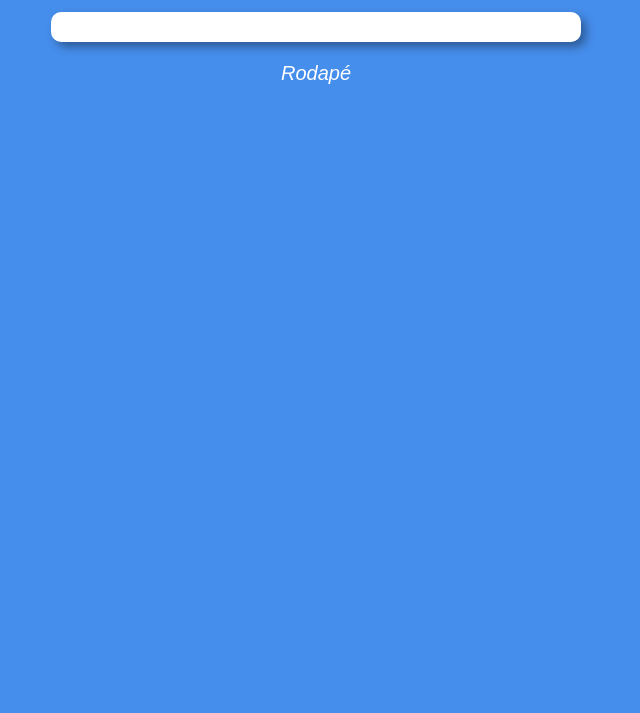
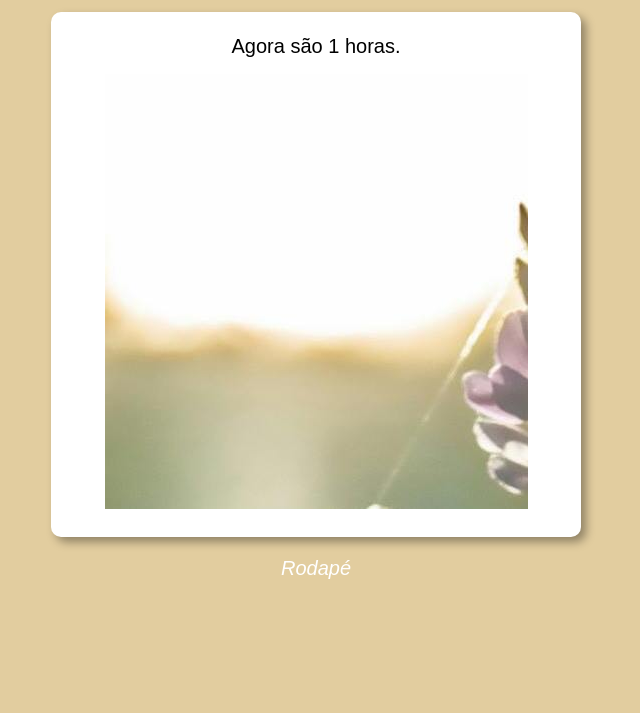
Before and after one commit to brunodepaula95/JavaScript, a plain HTML site: page aula6/modelo.html in a window 1280 px wide. Shown: the part 87-800 px from the top of the page, without its empty margins (324-964 px from the left). Drawn offline with Linux system fonts and the light colour scheme.

Commit message:
Exercicio html/css/js muda layout conforme horario

```diff
--- a/aula6/modelo.html
+++ b/aula6/modelo.html
@@ -3,19 +3,19 @@
 <head>
     <meta charset="UTF-8">
     <meta name="viewport" content="width=device-width, initial-scale=1.0">
-    <title>Modelo de Exercicio</title>
+    <title>Hora do Dia</title>
     <link rel="stylesheet" href="style.css">
 </head>
-<body>
+<body onload="carregar()">
     <header>
-        <h1>Título</h1>
+        <h1>Hora do Dia</h1>
     </header>
     <section>
-        <div>
+        <div id="msg">
 
         </div>
-        <div>
-
+        <div id="foto">
+            <img id="imagem" src="manha.jpg" alt="Foto do dia">
         </div>
 
     </section>
--- a/aula6/script.js
+++ b/aula6/script.js
@@ -0,0 +1,18 @@
+function carregar(){
+var msg = document.getElementById('msg')
+var img = document.getElementById('imagem')
+var data = new Date()
+var hora = data.getHours()
+msg.innerHTML = `Agora são ${hora} horas.`
+
+if(hora >= 0 && hora < 12){
+    img.src = 'manha.jpg'
+    document.body.style.background = '#e2cd9f'
+} else if(hora >= 12 && hora < 18){
+    img.src = 'tarde.jpg'
+    document.body.style.background = '#b9846f'
+} else {
+    img.src = 'noite.jpg'
+    document.body.style.background = '#515154'
+}
+}
--- a/aula6/style.css
+++ b/aula6/style.css
@@ -17,6 +17,12 @@ section{
     box-shadow: 5px 5px 10px rgba(0, 0, 0, 0.363);
 }
 
+div{
+    text-align: center;
+    padding: 8px;
+
+}
+
 footer{
     color: white;
     text-align: center;
```
Also changed, not shown: aula6/manha.jpg (added), aula6/noite.jpg (added), aula6/tarde.jpg (added).
